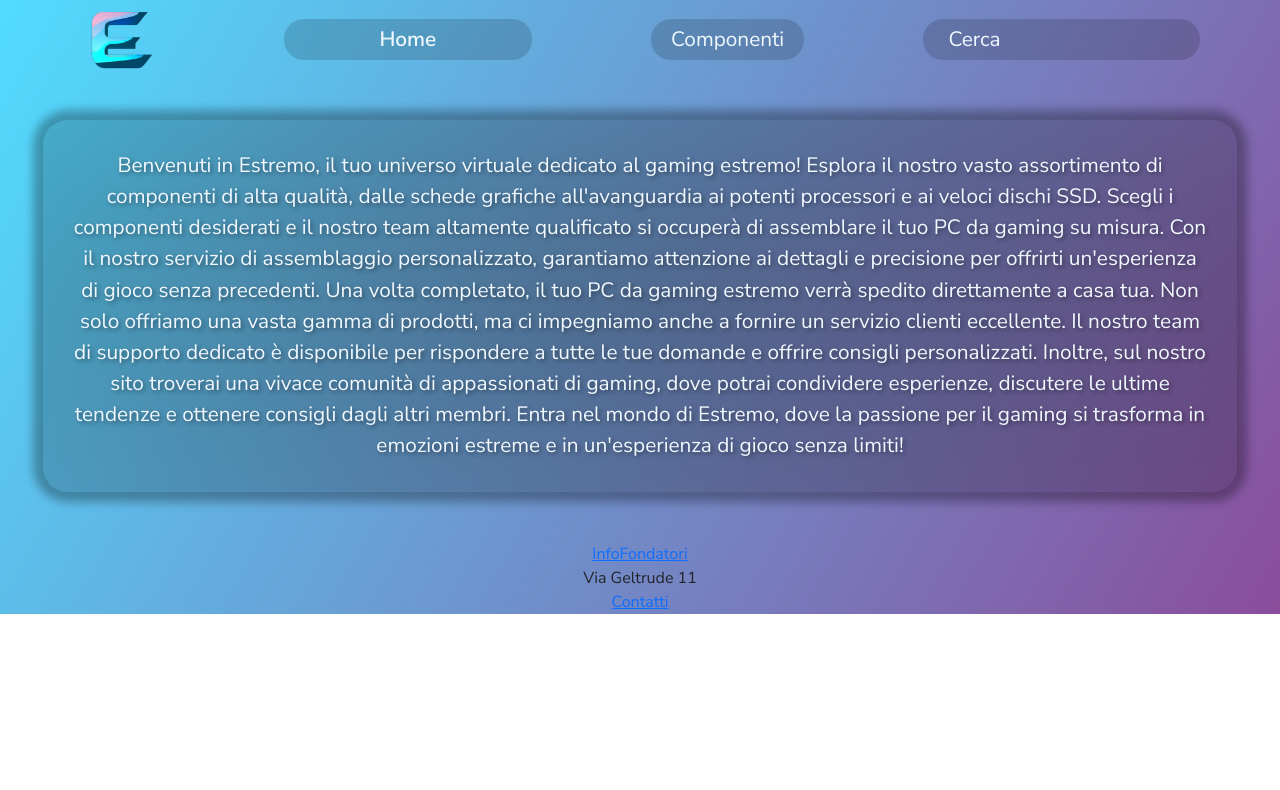
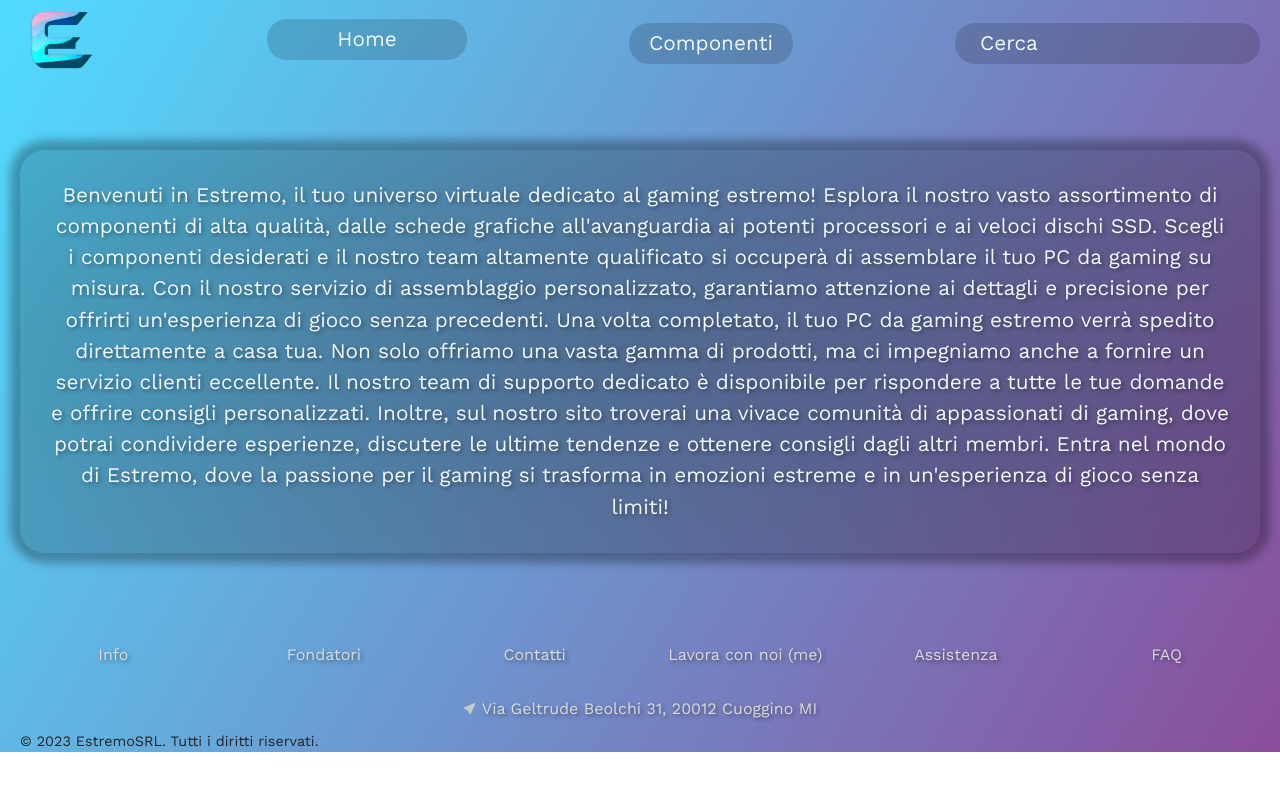
Before and after one commit to Perryno/estremo-frontend, a React (Create React App) app: page /info in a window 1280 px wide. Shown: the top 790 px of the page. Built offline with nearby package versions, Linux system fonts and the light colour scheme.

Commit message:
aggiunto info, animazione,  e css footer

```diff
--- a/package.json
+++ b/package.json
@@ -7,9 +7,12 @@
     "@testing-library/react": "^13.4.0",
     "@testing-library/user-event": "^13.5.0",
     "bootstrap": "^5.3.0",
+    "bootstrap-icons": "^1.10.5",
     "react": "^18.2.0",
     "react-bootstrap": "^2.8.0",
+    "react-bootstrap-icons": "^1.10.3",
     "react-dom": "^18.2.0",
+    "react-icons": "^4.10.1",
     "react-redux": "^8.1.1",
     "react-router-dom": "^6.14.1",
     "react-scripts": "5.0.1",
--- a/src/App.css
+++ b/src/App.css
@@ -5,7 +5,7 @@
   background: linear-gradient(120deg, rgb(81, 220, 255), rgb(138, 77, 156));
   box-sizing: border-box;
   padding-inline: 20px;
-  font-family: "Nunito Sans", sans-serif;
+  font-family: "Work Sans", sans-serif;
 }
 
 .filter {
@@ -21,9 +21,9 @@
 
 #navBar {
   font-size: 1.3rem;
-  font-weight: 600;
+
   display: flex;
-  justify-content: space-around;
+  justify-content: space-between;
   align-items: center;
   margin-bottom: 40px;
 }
@@ -83,17 +83,12 @@
 }
 
 @media screen and (max-width: 768px) {
-  .menu-toggle {
-    display: block;
+  #navBar {
+    flex-direction: column;
   }
 
-  .menu {
-    display: none;
-  }
-
-  .menu.active {
-    display: flex;
-    flex-direction: column;
+  #navbar {
+    margin-top: 20px;
   }
 }
 
@@ -112,7 +107,7 @@
 }
 
 .homeButton {
-  width: 20%;
+  max-width: 200px;
   transition: 0.3s;
 }
 
@@ -129,8 +124,32 @@
   font-weight: 600;
   margin-bottom: 100px;
   cursor: pointer;
+  animation: bounce 2s ease infinite;
 }
 
+@keyframes bounce {
+  50% {
+    transform: translateY(0%);
+  }
+  80% {
+    transform: translateY(-15%);
+  }
+  90% {
+    transform: translateY(0%);
+  }
+  95% {
+    transform: translateY(-7%);
+  }
+  97% {
+    transform: translateY(0%);
+  }
+  99% {
+    transform: translateY(-3%);
+  }
+  100% {
+    transform: translateY(0);
+  }
+}
 #assembla:hover {
   cursor: pointer;
   text-decoration: underline;
@@ -223,10 +242,35 @@
 
 /*----------------------footer-------------------------*/
 
-#footer {
-  margin-top: 50px;
+.footer {
+  margin-top: 90px;
+  margin-bottom: 20px;
+}
+.footerItem {
+  color: rgb(218, 218, 218);
+  text-decoration: none;
+  text-shadow: 2px 2px 4px rgba(0, 0, 0, 0.4);
+}
+.footerItem:hover {
+  color: white;
+}
+.underFooter {
+  color: rgb(202, 202, 202);
+  text-shadow: 2px 2px 4px rgba(0, 0, 0, 0.4);
+  margin-bottom: 10px;
 }
 
+.iconaCursore {
+  margin-right: 5px;
+  margin-bottom: 3px;
+}
+
+.topFooter {
+  margin-bottom: 30px;
+}
+.cp {
+  font-size: 0.9rem;
+}
 /*----------------------info-------------------------*/
 
 .info {
@@ -239,6 +283,10 @@
   padding: 30px;
   transition: 0.3s;
   text-shadow: 2px 2px 4px rgba(0, 0, 0, 0.4);
+
+  margin-top: 70px;
+  max-width: 1300px;
+  margin-inline: auto;
 }
 
 .info:hover {
--- a/src/App.jsx
+++ b/src/App.jsx
@@ -1,19 +1,21 @@
 import "bootstrap/dist/css/bootstrap.min.css";
 import "./App.css";
-import { BrowserRouter, Routes, Route, useLocation } from "react-router-dom";
+import { BrowserRouter, Routes, Route } from "react-router-dom";
 
 import Footer from "./components/Footer";
 import NavBar from "./components/NavBar";
 import Home from "./components/Home";
 import Info from "./components/Info";
+import Fondatori from "components/Fondatori";
 function App() {
   return (
     <BrowserRouter>
-      <div className="App">
+      <div className="App ">
         <NavBar />
         <Routes>
           <Route path="/" element={<Home />} />
           <Route path="/info" element={<Info />} />
+          <Route path="/fondatori" element={<Fondatori />} />
         </Routes>
         <Footer />
       </div>
--- /dev/null
+++ b/src/components/Fondatori.jsx
@@ -0,0 +1,15 @@
+import React from "react";
+
+const Fondatori = () => {
+  return (
+    <div className="info">
+      Mi chiamo Andrea Caforio, ho 21 anni e sono nato a Vigevano, la città della piazza Ducale. Sin da piccolo ho avuto
+      la passione per i videogiochi, passando dalla PlayStation...Alla PlayStation...Al...Con i soldi ricevuti per il
+      mio diciottesimo compleanno ho assemblato il mio primo computer, composto da ... Ed arrivando ad essere diamante,
+      fra i primi ... d'Italia in... Programmare è la mia passione, da trasformare, velocemente, nel mio nuovo futuro
+      lavorativo!
+    </div>
+  );
+};
+
+export default Fondatori;
--- a/src/components/Footer.jsx
+++ b/src/components/Footer.jsx
@@ -1,11 +1,43 @@
 import { Link } from "react-router-dom";
+
+import { BsFillCursorFill } from "react-icons/bs";
+
 const Footer = () => {
+  const latitude = 45.504921914798274; // Latitudine
+  const longitude = 8.816885199756788; // Longitudine
+
+  const googleMapsUrl = `https://www.google.com/maps?q=${latitude},${longitude}`;
   return (
-    <footer id="footer">
-      <Link to="info">Info</Link>
-      <Link to="fondatori">Fondatori</Link>
-      <div>Via Geltrude 11</div>
-      <Link to="contatti">Contatti</Link>
+    <footer className="footer ">
+      <div className="row topFooter">
+        <Link className="col-sm-4 col-md-4 col-lg-2 footerItem" to="info">
+          Info
+        </Link>
+        <Link className="col-sm-4 col-md-4 col-lg-2 footerItem" to="fondatori">
+          Fondatori
+        </Link>
+        <Link className="col-sm-4 col-md-4 col-lg-2 footerItem" to="contatti">
+          Contatti
+        </Link>
+        <Link to="lavora" className="col-sm-4 col-md-4 col-lg-2 footerItem">
+          Lavora con noi (me)
+        </Link>
+        <Link to="assistenza" className="col-sm-4 col-md-4 col-lg-2 footerItem">
+          Assistenza
+        </Link>
+        <Link className="col-sm-4 col-md-4 col-lg-2 footerItem" to="contatti">
+          FAQ
+        </Link>
+      </div>
+      <div>
+        <div className="underFooter">
+          <BsFillCursorFill className="iconaCursore" size={14} />
+          <a className="footerItem" href={googleMapsUrl} target="_blank" rel="noopener noreferrer">
+            Via Geltrude Beolchi 31, 20012 Cuoggino MI
+          </a>
+        </div>
+        <div className="text-start cp">&copy; 2023 EstremoSRL. Tutti i diritti riservati.</div>
+      </div>
     </footer>
   );
 };
--- a/src/components/Home.jsx
+++ b/src/components/Home.jsx
@@ -10,12 +10,12 @@ const Home = () => {
       </div>
       <div>
         <h3 className="text-start">PC preassemblati</h3>
-        <div className="cards">
-          <div class="card rem18">
-            <img src={pcAzzurro} class="card-img-top" alt="..." />
-            <div class="card-body">
-              <h5 class="card-title">Card title</h5>
-              <p class="card-text">
+        <div className="cards container row">
+          <div className="card rem18 col-sm-12 col-md-6 col-lg-3">
+            <img src={pcAzzurro} className="card-img-top" alt="..." />
+            <div className="card-body">
+              <h5 className="card-title">Card title</h5>
+              <p className="card-text">
                 Some quick example text to build on the card title and make up the bulk of the card's content.
               </p>
               <a href="#" class="btn btn-primary">
--- a/src/components/Info.jsx
+++ b/src/components/Info.jsx
@@ -1,19 +1,17 @@
 const Info = () => {
   return (
-    <div>
-      <div className="info">
-        Benvenuti in Estremo, il tuo universo virtuale dedicato al gaming estremo! Esplora il nostro vasto assortimento
-        di componenti di alta qualità, dalle schede grafiche all'avanguardia ai potenti processori e ai veloci dischi
-        SSD. Scegli i componenti desiderati e il nostro team altamente qualificato si occuperà di assemblare il tuo PC
-        da gaming su misura. Con il nostro servizio di assemblaggio personalizzato, garantiamo attenzione ai dettagli e
-        precisione per offrirti un'esperienza di gioco senza precedenti. Una volta completato, il tuo PC da gaming
-        estremo verrà spedito direttamente a casa tua. Non solo offriamo una vasta gamma di prodotti, ma ci impegniamo
-        anche a fornire un servizio clienti eccellente. Il nostro team di supporto dedicato è disponibile per rispondere
-        a tutte le tue domande e offrire consigli personalizzati. Inoltre, sul nostro sito troverai una vivace comunità
-        di appassionati di gaming, dove potrai condividere esperienze, discutere le ultime tendenze e ottenere consigli
-        dagli altri membri. Entra nel mondo di Estremo, dove la passione per il gaming si trasforma in emozioni estreme
-        e in un'esperienza di gioco senza limiti!
-      </div>
+    <div className="info">
+      Benvenuti in Estremo, il tuo universo virtuale dedicato al gaming estremo! Esplora il nostro vasto assortimento di
+      componenti di alta qualità, dalle schede grafiche all'avanguardia ai potenti processori e ai veloci dischi SSD.
+      Scegli i componenti desiderati e il nostro team altamente qualificato si occuperà di assemblare il tuo PC da
+      gaming su misura. Con il nostro servizio di assemblaggio personalizzato, garantiamo attenzione ai dettagli e
+      precisione per offrirti un'esperienza di gioco senza precedenti. Una volta completato, il tuo PC da gaming estremo
+      verrà spedito direttamente a casa tua. Non solo offriamo una vasta gamma di prodotti, ma ci impegniamo anche a
+      fornire un servizio clienti eccellente. Il nostro team di supporto dedicato è disponibile per rispondere a tutte
+      le tue domande e offrire consigli personalizzati. Inoltre, sul nostro sito troverai una vivace comunità di
+      appassionati di gaming, dove potrai condividere esperienze, discutere le ultime tendenze e ottenere consigli dagli
+      altri membri. Entra nel mondo di Estremo, dove la passione per il gaming si trasforma in emozioni estreme e in
+      un'esperienza di gioco senza limiti!
     </div>
   );
 };
--- a/src/components/MyDropdown.jsx
+++ b/src/components/MyDropdown.jsx
@@ -3,7 +3,7 @@ import { Link } from "react-router-dom";
 function MyDropdown() {
   return (
     <>
-      <Dropdown>
+      <Dropdown className="mt-2">
         <Dropdown.Toggle variant="grey" className="border-0 MyDropdown" id="dropdown-basic">
           Componenti
         </Dropdown.Toggle>
--- a/src/components/NavBar.jsx
+++ b/src/components/NavBar.jsx
@@ -7,13 +7,13 @@ const NavBar = () => {
     <nav id="navBar">
       <img id="navLogo" src={logo} alt="Logo estremo" />
 
-      <Link to="/" className="navLayout homeButton">
+      <Link to="/" className="navLayout homeButton ">
         Home
       </Link>
 
       <MyDropdown />
 
-      <div>
+      <div className="mt-2">
         <input type="text" placeholder="Cerca" name="cerca" id="cerca" />
       </div>
     </nav>
```
Also changed, not shown: 1 other file (tests, documents, lock files or other folders).
